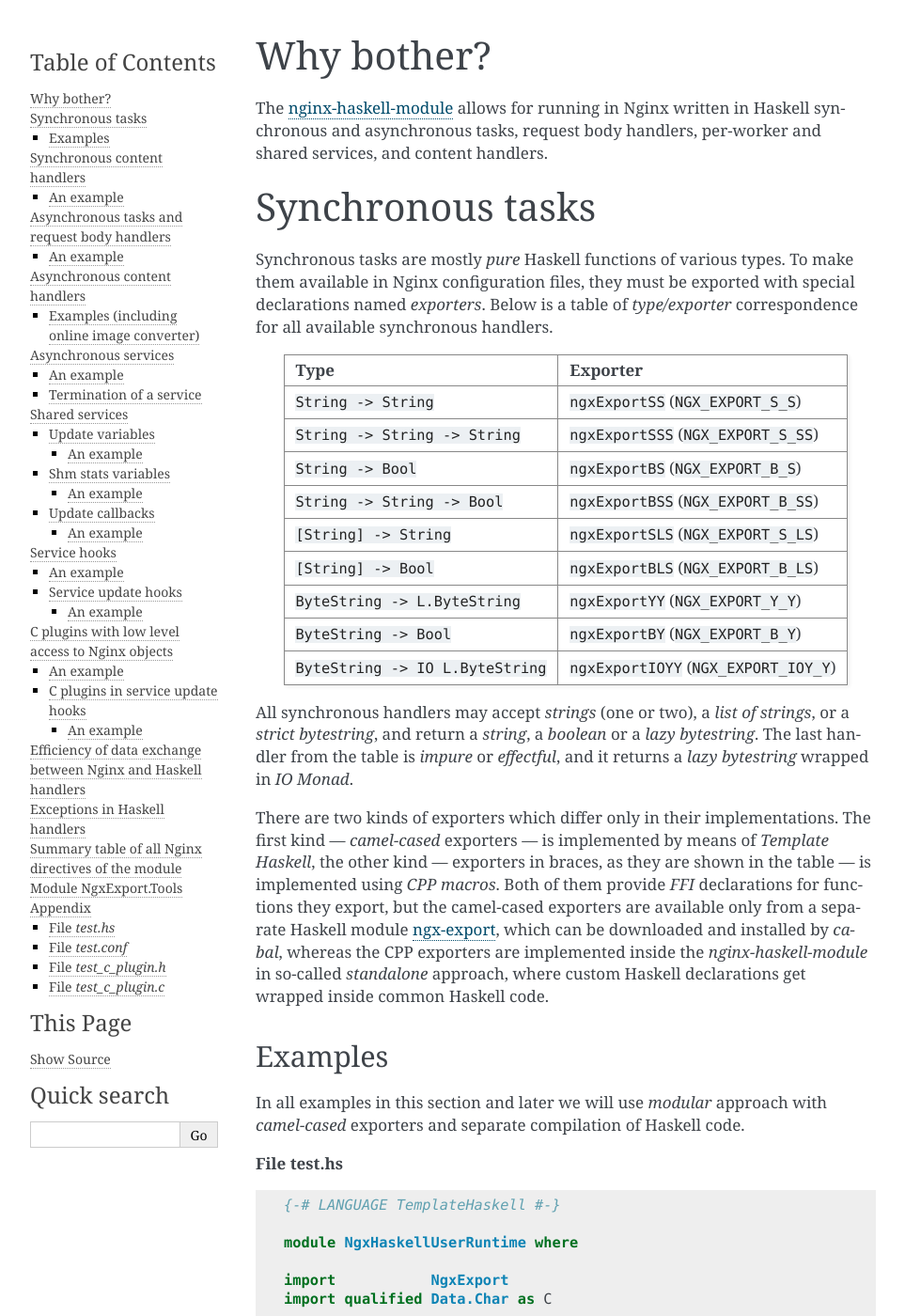
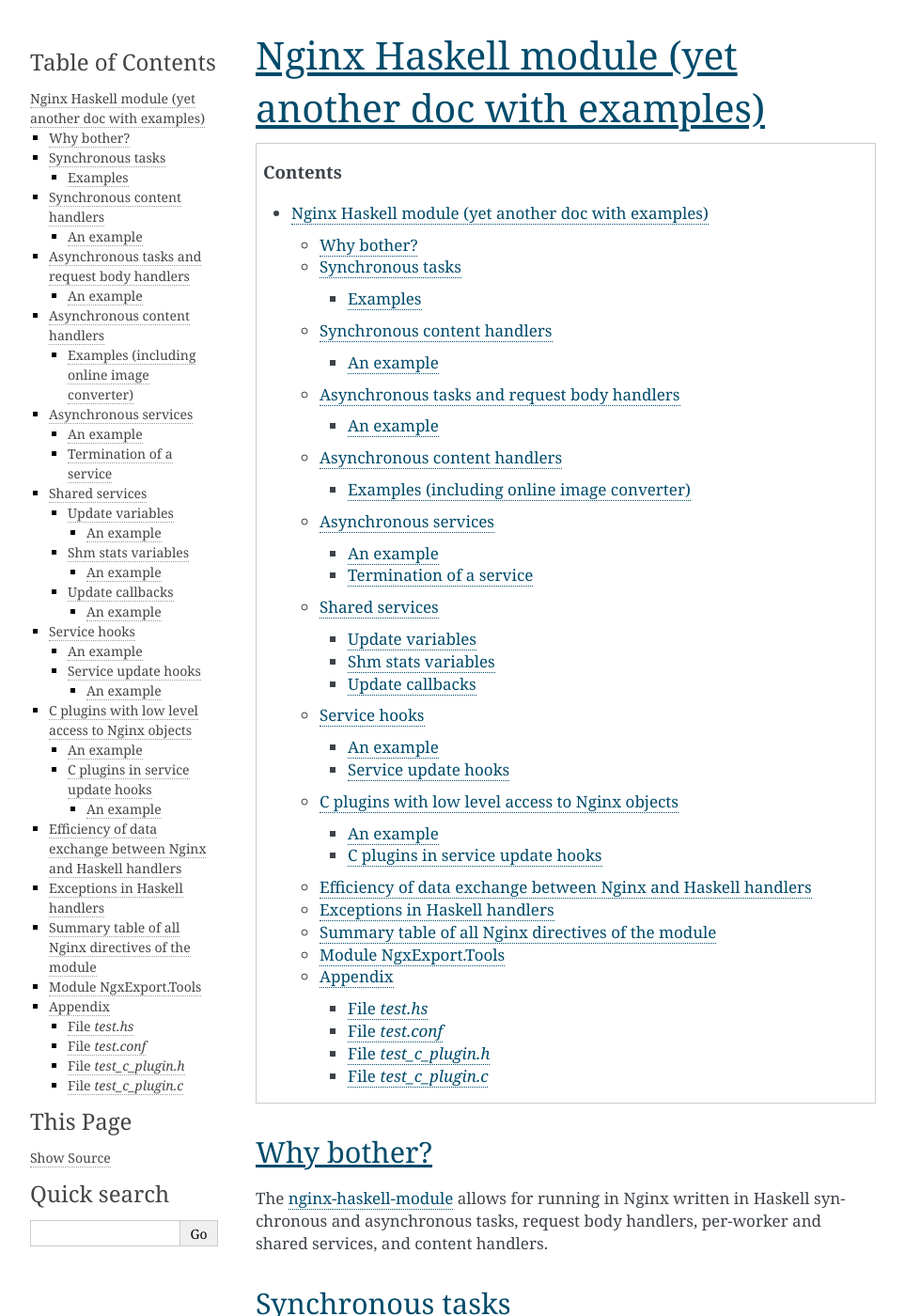
Before and after one commit to lyokha/nginx-haskell-module, a Sphinx documentation site: the page built from docs/index.rst, in a window 1280 px wide and 1400 px high. Shown: the whole window at 94% size, without its empty margins (148-1111 px from the left). Built offline with Sphinx 7.4.7, drawn with Linux system fonts in a browser that asks for light colours.

Commit message:
added document name and toc [ci skip]

```diff
--- a/docs/conf.py
+++ b/docs/conf.py
@@ -1,4 +1,5 @@
 project = u'nginx-haskell-module'
+author = u'Alexey Radkov'
 copyright = u'2016-2020, Alexey Radkov'
 
 html_title = "Nginx Haskell module (yet another doc with examples)"
--- a/docs/index.rst
+++ b/docs/index.rst
@@ -1,3 +1,11 @@
+====================================================
+Nginx Haskell module (yet another doc with examples)
+====================================================
+
+.. contents::
+   :depth: 3
+..
+
 Why bother?
 ===========
 
```
Also changed, not shown: 1 other file.
